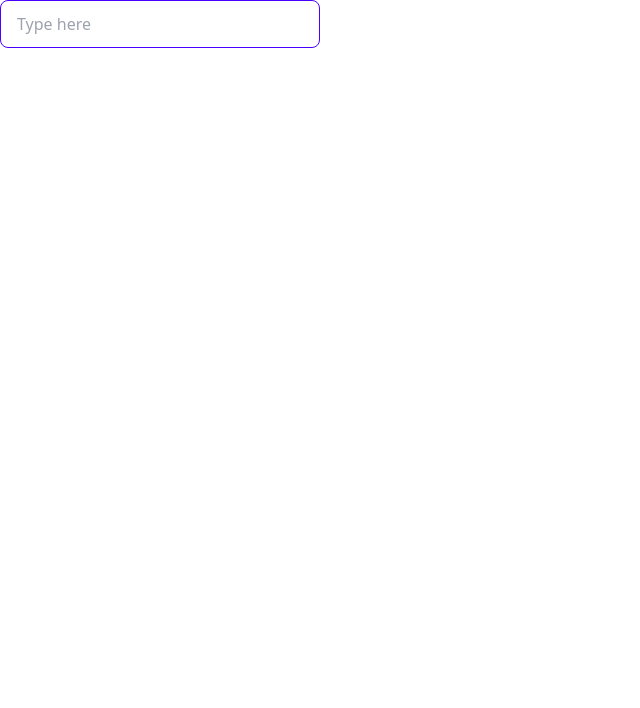
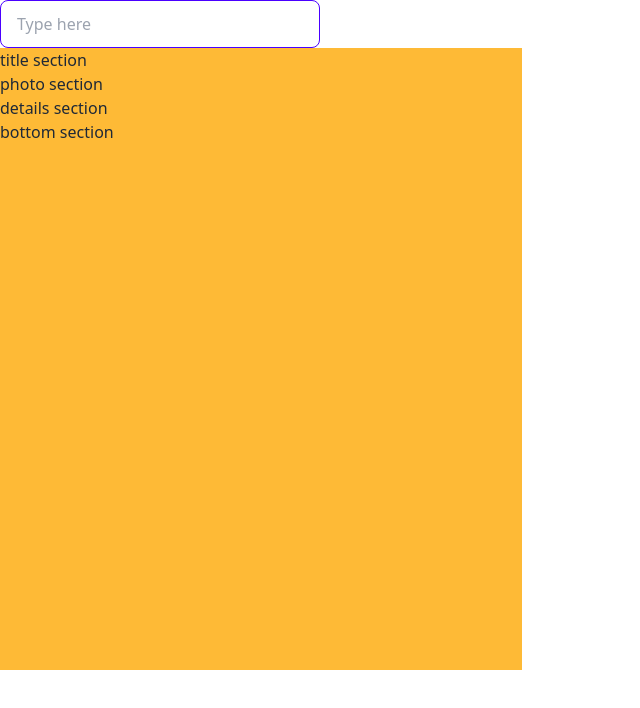
Before and after one commit to gabbate102/Pokemon-Project, a React (Vite) app: page / in a window 1280 px wide. Shown: the top 708 px of the page, without its empty margins (0-640 px from the left). Built offline with nearby package versions, Linux system fonts and the light colour scheme.

Commit message:
Started pokemon card component

```diff
--- /dev/null
+++ b/src/App.css
@@ -0,0 +1,5 @@
+.pokecard {
+  background-color: #FEBA36;
+  width: 522px;
+  height: 622px
+}
--- a/src/App.jsx
+++ b/src/App.jsx
@@ -1,8 +1,10 @@
+import Pokecard from './Pokecard.jsx'
 function App() {
 
   return (
     <>
       <input type="text" placeholder="Type here" className="input input-bordered input-primary w-full max-w-xs" />
+      <Pokecard/>
     </>
   )
 }
--- /dev/null
+++ b/src/Pokecard.jsx
@@ -0,0 +1,14 @@
+import "./App.css";
+
+export default function Pokecard(props) {
+  return (
+  <div>
+    <div class="fixed pokecard">
+      <div>title section</div>
+      <div>photo section</div>
+      <div>details section</div>
+      <div>bottom section</div>
+    </div>
+  </div>
+  )
+}
```
